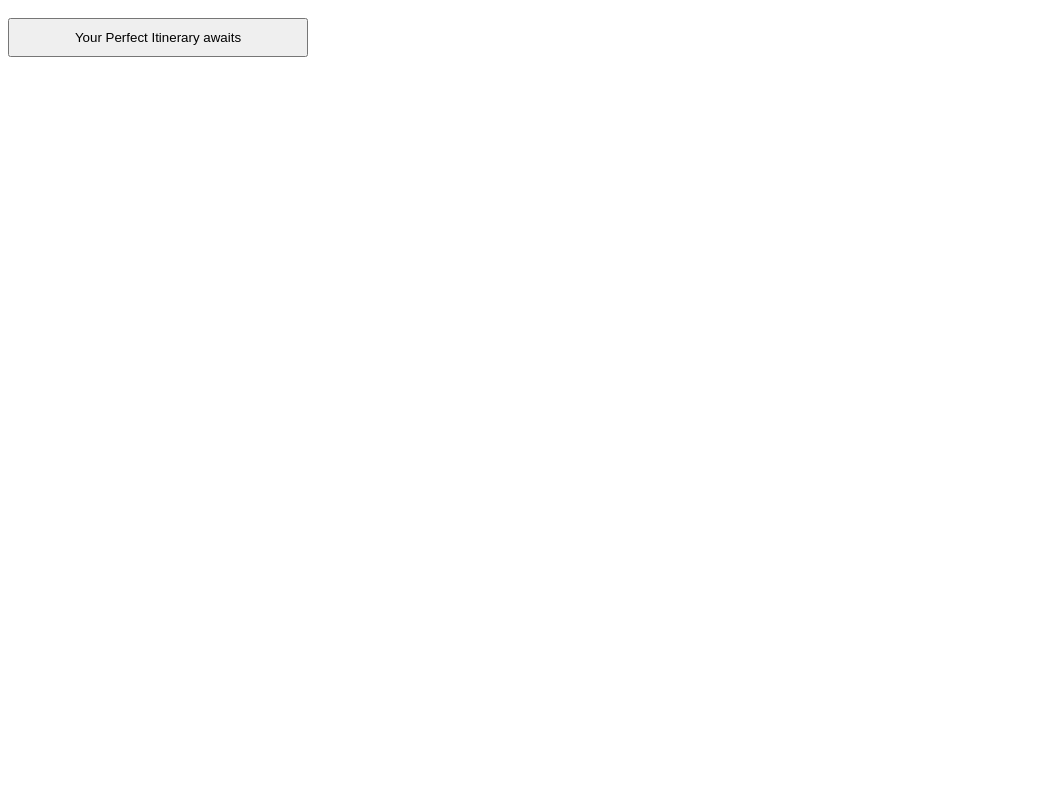
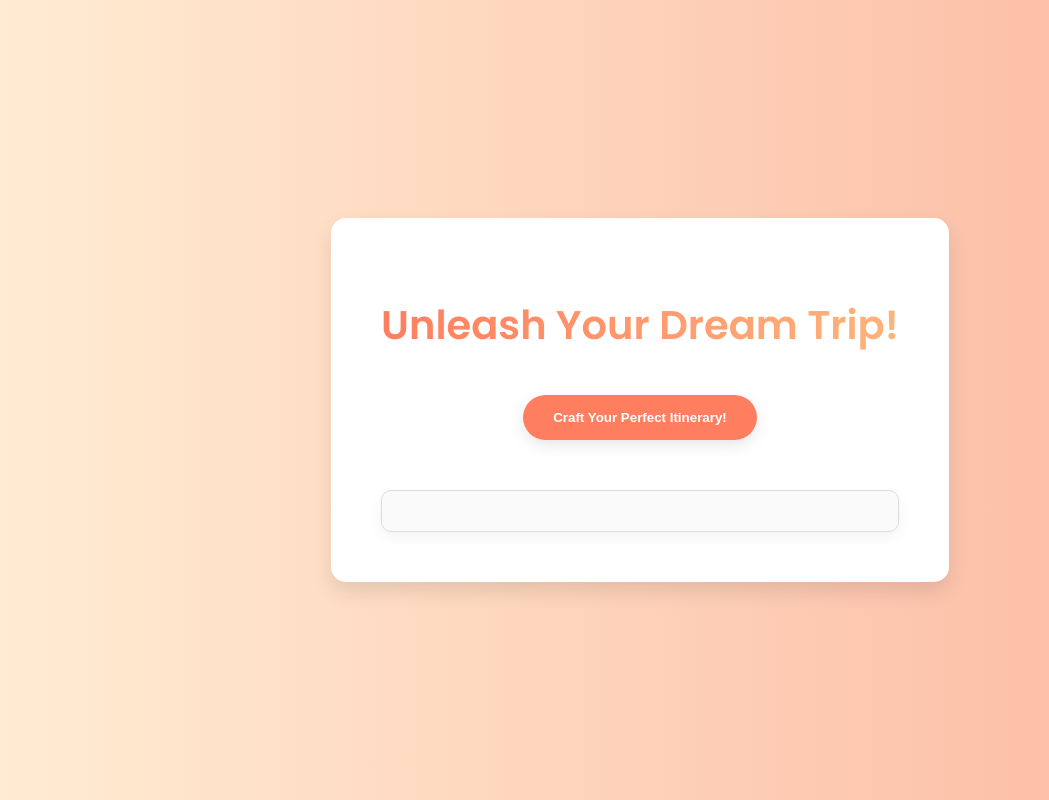
Before and after one commit to Roamify-Research/Extension, a Flask app: template template/popup.html in a window 1280 px wide. Shown: the whole page, without its empty margins (0-1049 px from the left). Run offline with Flask 3, Linux system fonts and the light colour scheme; the template is opened without the code that fills it, so the values that code supplies are empty.

Commit message:
updated designs for the extension

```diff
--- a/template/popup.html
+++ b/template/popup.html
@@ -1,28 +1,18 @@
 <!DOCTYPE html>
-<html>
+<html lang="en">
 <head>
-  <title>Get HTML</title>
-  <style>
-    body {
-      width: 300px;
-      font-family: Arial, sans-serif;
-    }
-    button {
-      width: 100%;
-      padding: 10px;
-      margin: 10px 0;
-    }
-    pre {
-      white-space: pre-wrap;
-      word-wrap: break-word;
-      max-height: 400px;
-      overflow-y: auto;
-    }
-  </style>
+  <meta charset="UTF-8">
+  <meta name="viewport" content="width=device-width, initial-scale=1.0">
+  <title>Unleash Your Dream Trip!</title>
+  <link rel="stylesheet" href="https://fonts.googleapis.com/css2?family=Poppins:wght@400;600&family=Roboto:wght@400;500&display=swap">
+  <link rel="stylesheet" href="style.css">
 </head>
 <body>
-  <button id="get-html">Your Perfect Itinerary awaits</button>
-  <pre id="html-content"></pre>
+  <div class="container">
+    <h1>Unleash Your Dream Trip!</h1>
+    <button id="get-html">Craft Your Perfect Itinerary!</button>
+    <div id="html-content"></div>
+  </div>
   <script src="popup.js"></script>
 </body>
 </html>
--- a/template/style.css
+++ b/template/style.css
@@ -1,20 +1,69 @@
 body {
-    font-family: Arial, sans-serif;
-    padding: 10px;
+  font-family: 'Poppins', sans-serif;
+  margin: 0;
+  display: flex;
+  justify-content: center;
+  align-items: center;
+  min-height: 100vh;
+  background: linear-gradient(to right, #ffecd2, #fcb69f);
+}
+
+.container {
+  background-color: #fff;
+  border-radius: 15px;
+  padding: 50px;
+  text-align: center;
+  max-width: 800px;
+  margin: 0 auto;
+  box-shadow: 0 10px 20px rgba(0, 0, 0, 0.1);
+  border: none;
+  overflow: hidden;
 }
 
 h1 {
-    font-size: 20px;
+  font-size: 2.5em;
+  margin-bottom: 20px;
+  color: #ff7e5f;
+  background: linear-gradient(to right, #ff7e5f, #feb47b);
+  -webkit-background-clip: text;
+  -webkit-text-fill-color: transparent;
 }
 
 button {
-    margin: 10px 0;
-    padding: 10px 15px;
-    font-size: 16px;
+  background-color: #ff7e5f;
+  color: #fff;
+  border: none;
+  border-radius: 50px;
+  padding: 15px 30px;
   cursor: pointer;
+  position: relative;
+  transition: all 0.3s ease;
+  margin: 20px auto;
+  font-weight: bold;
+  box-shadow: 0 5px 15px rgba(0, 0, 0, 0.1);
 }
 
-  #itinerary {
-    margin-top: 20px;
+button:hover {
+  background-color: #eb5e28;
+}
+
+button:active {
+  box-shadow: inset 0 3px 5px rgba(0, 0, 0, 0.2);
+}
+
+#html-content {
+  background-color: #fafafa;
+  border: 1px solid #ddd;
+  padding: 20px;
+  font-size: 1.1em;
+  line-height: 1.6;
   white-space: pre-wrap;
+  word-wrap: break-word;
+  max-height: 550px;
+  overflow-y: auto;
+  font-family: 'Roboto', sans-serif;
+  color: #333;
+  border-radius: 10px;
+  margin-top: 30px;
+  box-shadow: 0 5px 15px rgba(0, 0, 0, 0.05);
 }
```
Also changed, not shown: 1 other file. Lines whose indentation alone changed are shown as unchanged.
